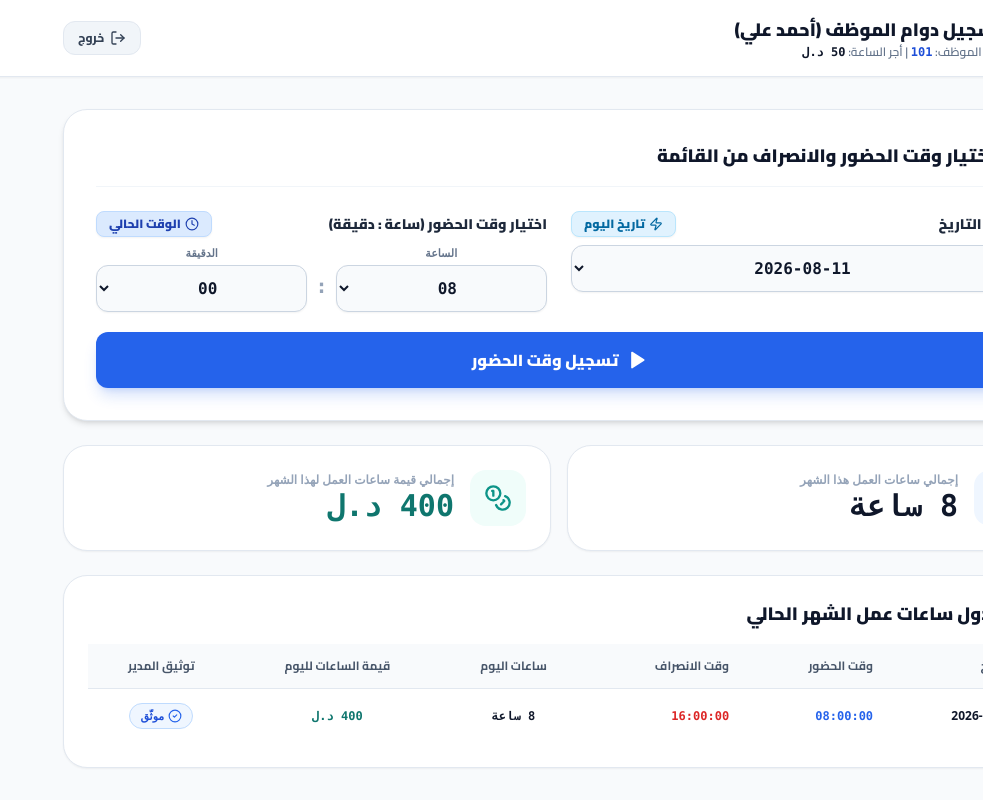
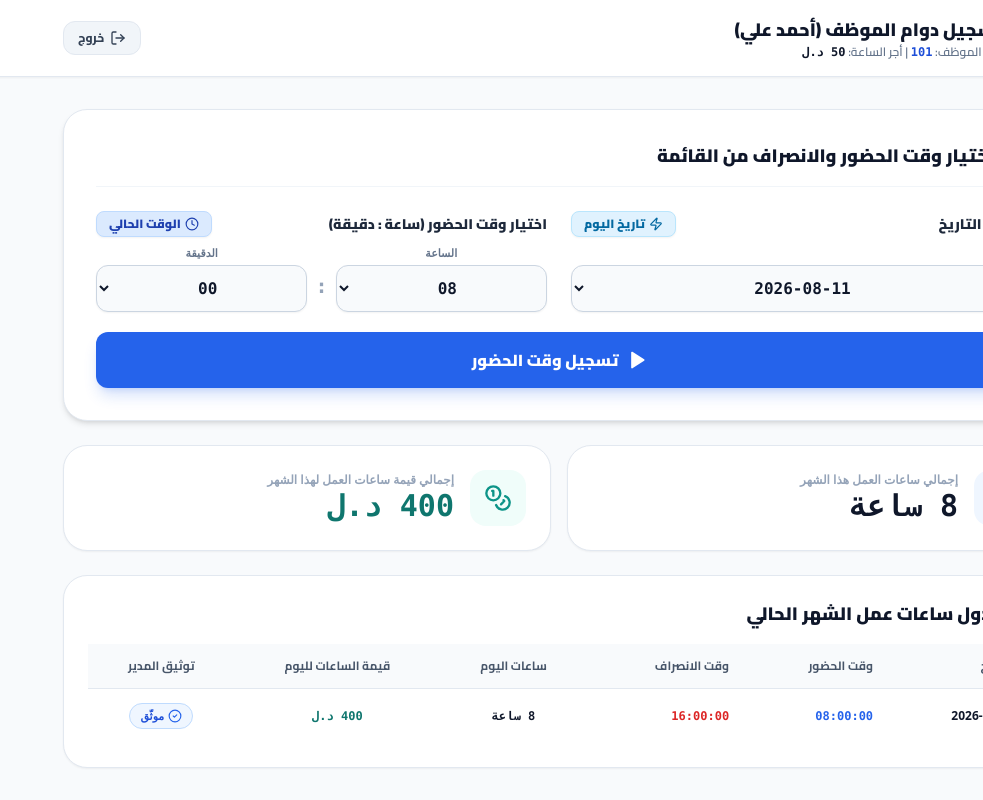
Before and after one commit to abdo21st/at.baitak, a Next.js app: page /dashboard/employee in a window 1280 px wide. Shown: the whole page, without its empty margins (297-1280 px from the left). Built offline with nearby package versions, Linux system fonts and the light colour scheme.

Commit message:
Fix date field vertical alignment to match hour/minute fields with spacer label

```diff
--- a/src/app/dashboard/employee/page.tsx
+++ b/src/app/dashboard/employee/page.tsx
@@ -250,6 +250,8 @@ export default function EmployeeDashboard() {
                       تاريخ اليوم
                     </button>
                   </div>
+                  {/* spacer label to match the height of the hour/minute sub-labels */}
+                  <div className="block text-[11px] text-transparent mb-1 font-sans font-bold select-none">التاريخ</div>
                   <select
                     value={selectedDate}
                     onChange={(e) => setSelectedDate(e.target.value)}
```
